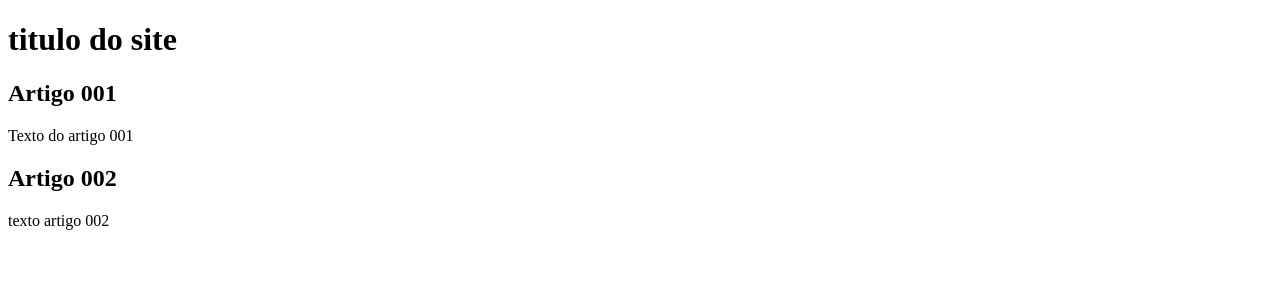
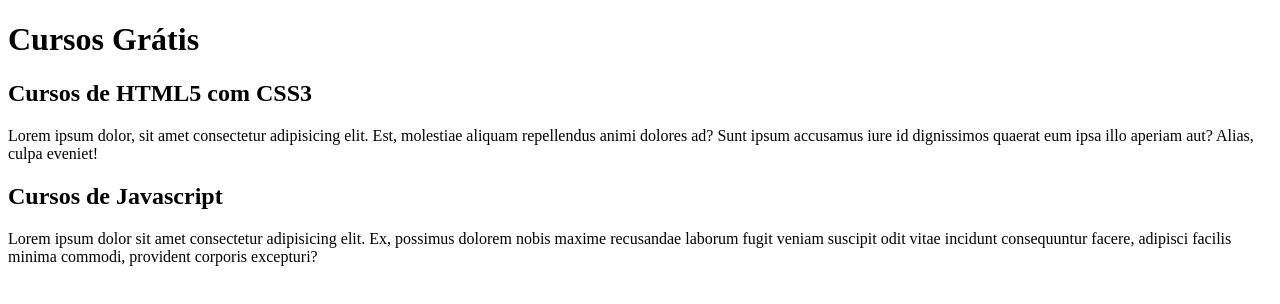
Before and after one commit to LeoAlvesGit/Projeto-site, a plain HTML site: page index.html in a window 1280 px wide. Drawn offline with Linux system fonts and the light colour scheme.

Commit message:
inicio do conteúdo

```diff
--- a/index.html
+++ b/index.html
@@ -9,15 +9,16 @@
 <body>
     <main>
         <header>
-            <h1>titulo do site</h1>
+            <h1>Cursos Grátis</h1>
         </header>
         <article>
-            <h2>Artigo 001</h2>
-            <p>Texto do artigo 001</p>
+            <h2>Cursos de HTML5 com CSS3</h2>
+            <p>Lorem ipsum dolor, sit amet consectetur adipisicing elit. Est, molestiae aliquam repellendus animi dolores ad? Sunt ipsum accusamus iure id dignissimos quaerat eum ipsa illo aperiam aut? Alias, culpa eveniet!</p>
          </article>
          <article>
-            <h2>Artigo 002</h2>
-            <p>texto artigo 002</p>
+            <h2>Cursos de Javascript</h2>
+            <p>Lorem ipsum dolor sit amet consectetur adipisicing elit. Ex, possimus dolorem nobis maxime recusandae laborum fugit veniam suscipit odit vitae incidunt consequuntur facere, adipisci facilis minima commodi, provident corporis excepturi?
+            </p>
          </article>
     </main>
 </body>
```
